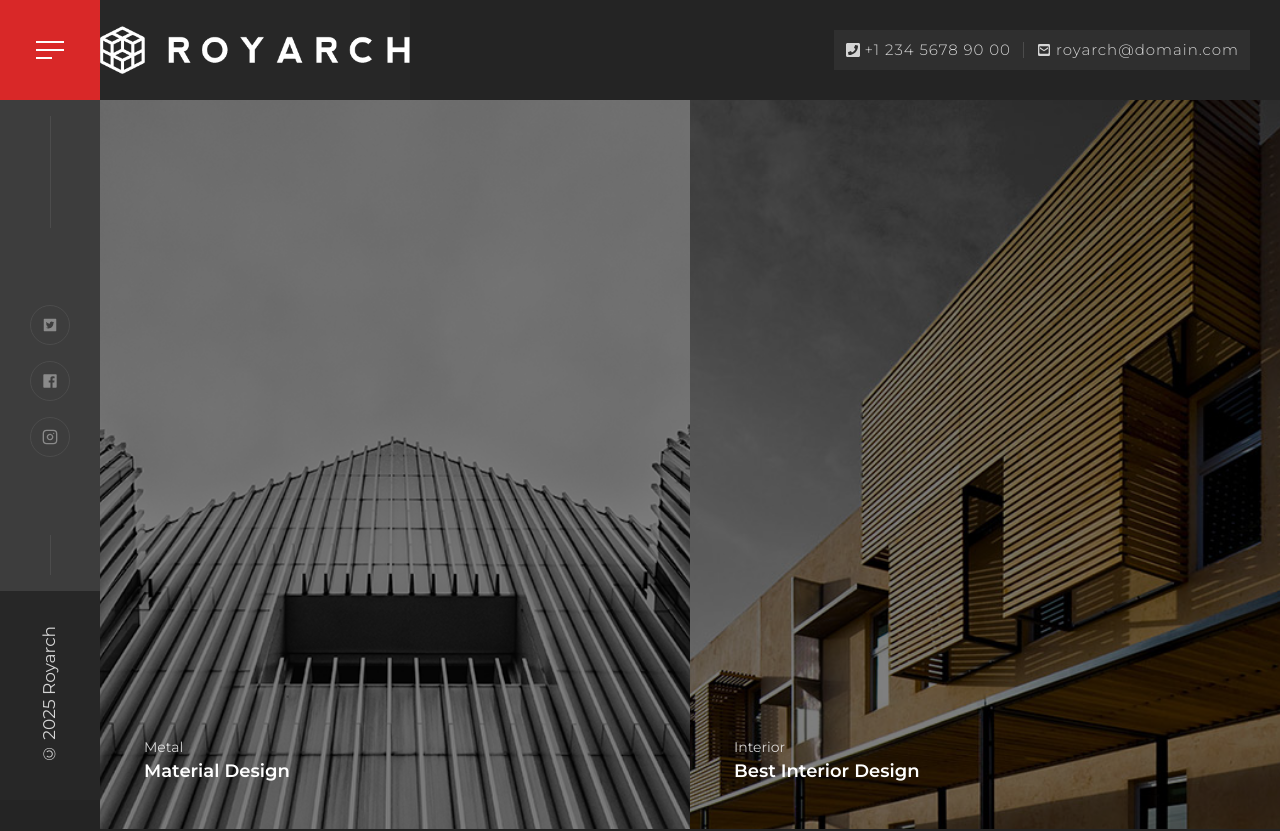
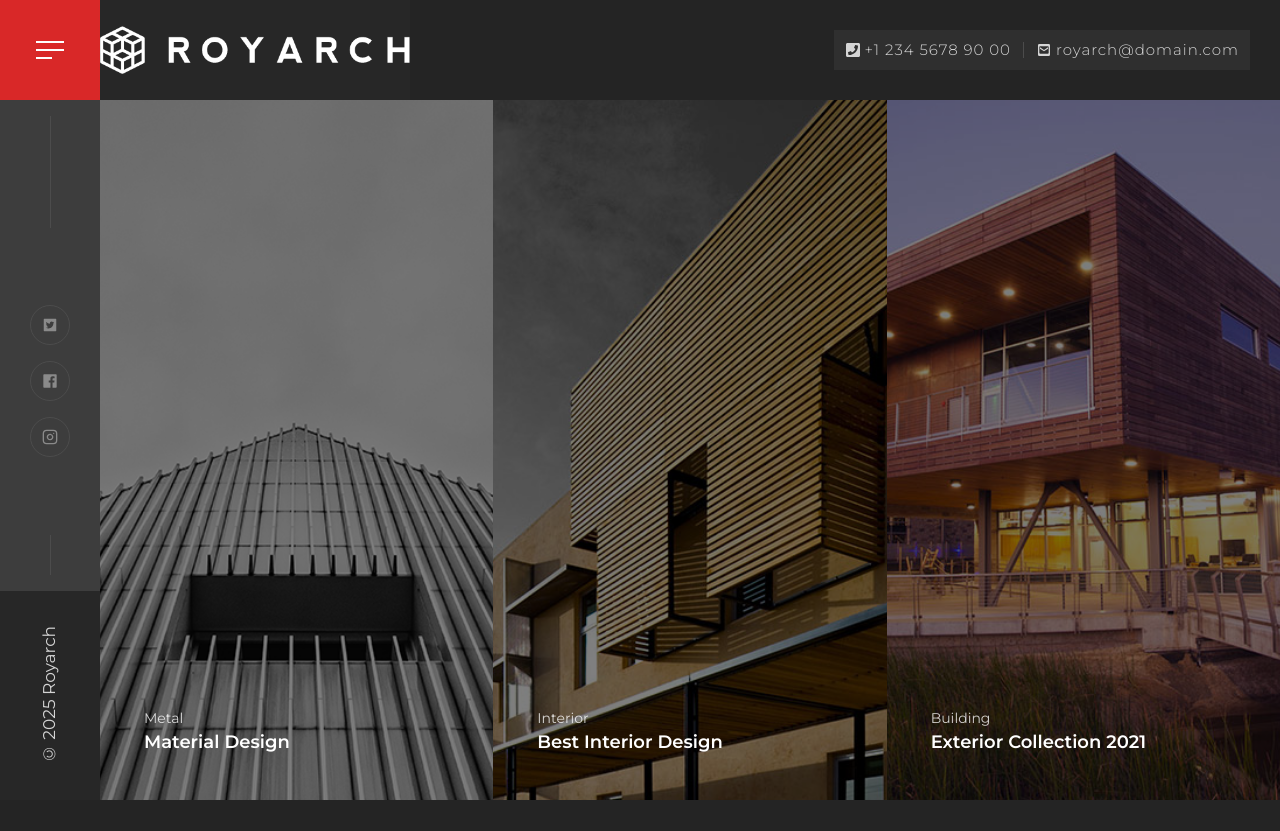
Before and after one commit to nur-it/royarch, a Next.js app: page / in a window 1280 px wide. Shown: the top 831 px of the page. Built offline with nearby package versions, Linux system fonts and the light colour scheme; a web font is replaced by a local one.

Commit message:
updated picture-screen image size

```diff
--- a/src/components/sections/home/hero.jsx
+++ b/src/components/sections/home/hero.jsx
@@ -51,7 +51,7 @@ const HeroItem = ({
 
 const HeroSection = () => {
   return (
-    <div className="grid min-h-[680px] grid-cols-1 lg:grid-cols-2 2xl:min-h-[811px] 2xl:grid-cols-3">
+    <div className="mg:grid-cols-2 grid h-[calc(100vh-100px)] grid-cols-1 overflow-hidden xl:grid-cols-3">
       {hero_items.map((item) => (
         <HeroItem
           key={item.id}
--- a/src/mocks/hero.mocks.js
+++ b/src/mocks/hero.mocks.js
@@ -19,7 +19,7 @@ export const hero_items = [
     category: "Interior",
     title: "Best Interior Design",
     link: "/best-interior-design",
-    visibility: "lg:block",
+    visibility: "md:block",
   },
   {
     id: 3,
@@ -30,6 +30,6 @@ export const hero_items = [
     category: "Building",
     title: "Exterior Collection 2021",
     link: "/exterior-collection-2021",
-    visibility: "2xl:block",
+    visibility: "lg:block",
   },
 ];
```
